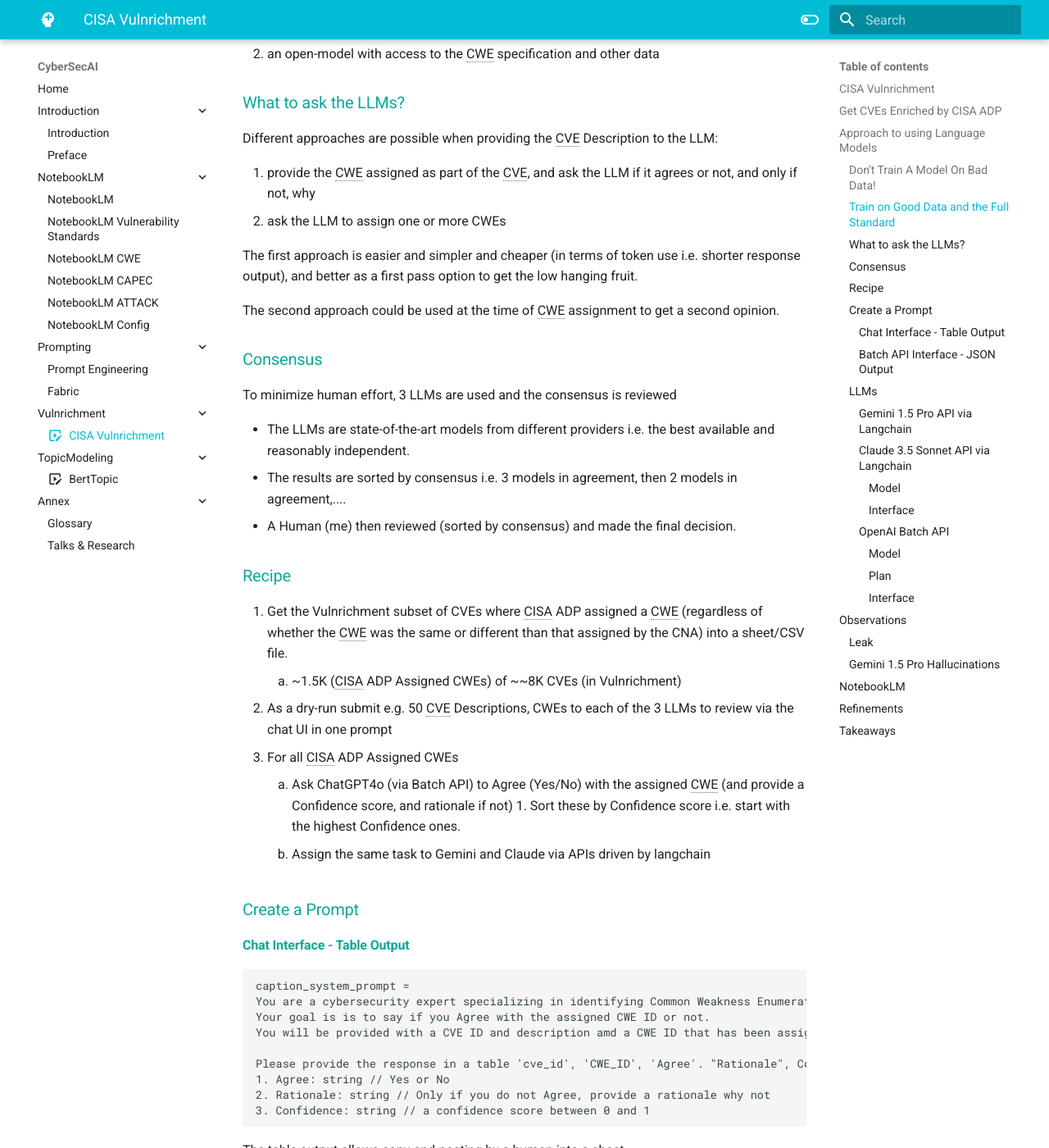
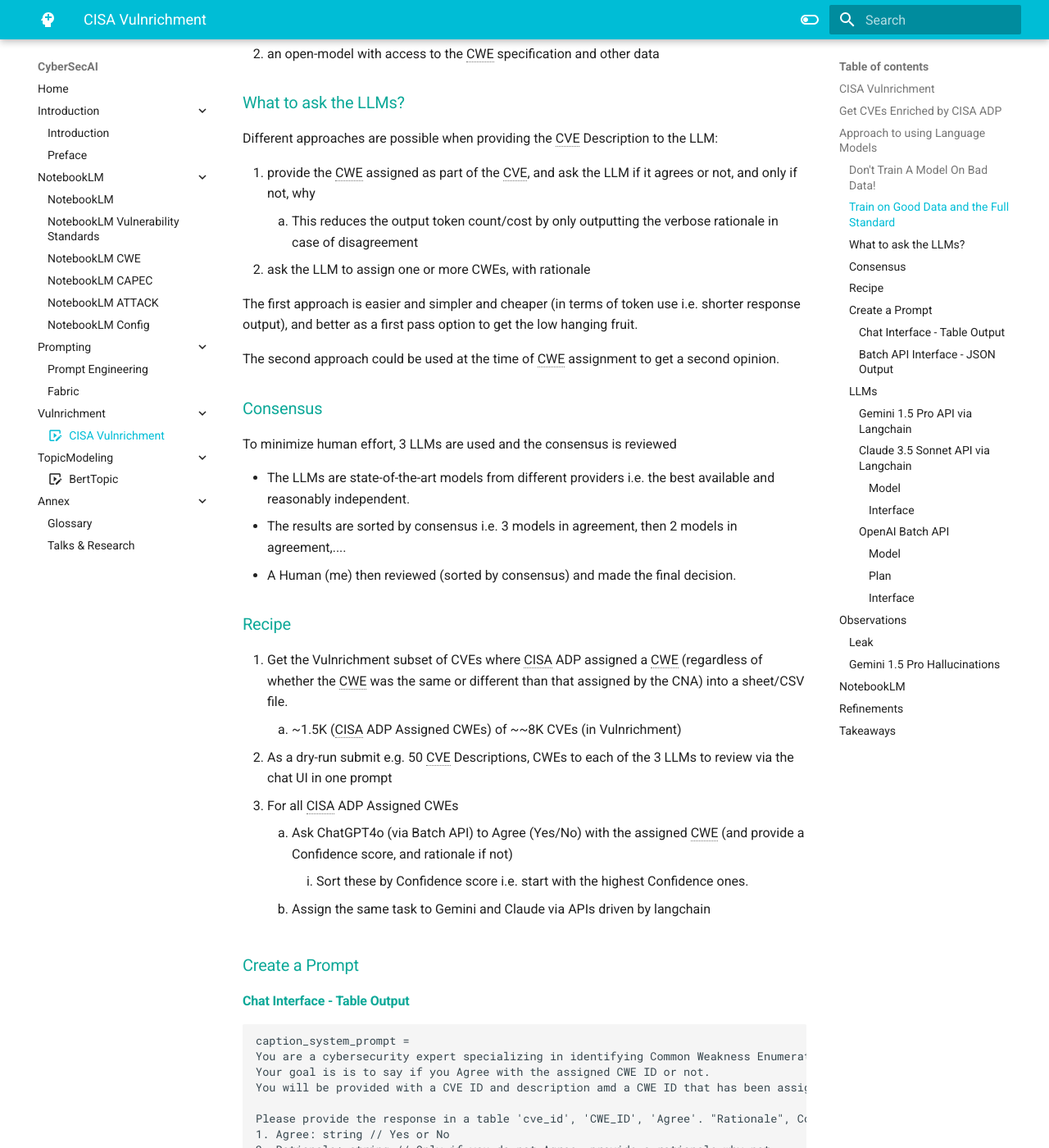
Before and after one commit to CyberSecAI/CyberSecAI.github.io, an MkDocs documentation site: the page built from docs/Vulnrichment/Vulnrichment.md, in a window 1280 px wide and 1400 px high, scrolled down 3359 px. Shown: the whole window at 82% size. Built offline with MkDocs 1.6.1 and Material for MkDocs 9.7.7, drawn with Linux system fonts in a browser that asks for light colours; emoji names are drawn with the system emoji font; comment, search, counter and statistics services are not loaded.

Commit message:
vulnrichment tweaks

```diff
--- a/docs/Vulnrichment/Vulnrichment.md
+++ b/docs/Vulnrichment/Vulnrichment.md
@@ -120,7 +120,8 @@ We can use a Closed or Open Model:
 Different approaches are possible when providing the CVE Description to the LLM:
 
 1. provide the CWE assigned as part of the CVE, and ask the LLM if it agrees or not, and only if not, why
-2. ask the LLM to assign one or more CWEs
+      1. This reduces the output token count/cost by only outputting the verbose rationale in case of disagreement
+2. ask the LLM to assign one or more CWEs, with rationale
 
 The first approach is easier and simpler and cheaper (in terms of token use i.e. shorter response output), and better as a first pass option to get the low hanging fruit.
 
@@ -144,7 +145,7 @@ To minimize human effort, 3 LLMs are used and the consensus is reviewed
 2. As a dry-run submit e.g. 50 CVE Descriptions, CWEs to each of the 3 LLMs to review via the chat UI in one prompt
 3. For all CISA ADP Assigned CWEs
       1. Ask ChatGPT4o (via Batch API) to Agree (Yes/No) with the assigned CWE (and provide a Confidence score, and rationale if not)
-            1. Sort these by Confidence score i.e. start with the highest Confidence ones.
+           1. Sort these by Confidence score i.e. start with the highest Confidence ones.
       2. Assign the same task to Gemini and Claude via APIs driven by langchain
 
 
```
